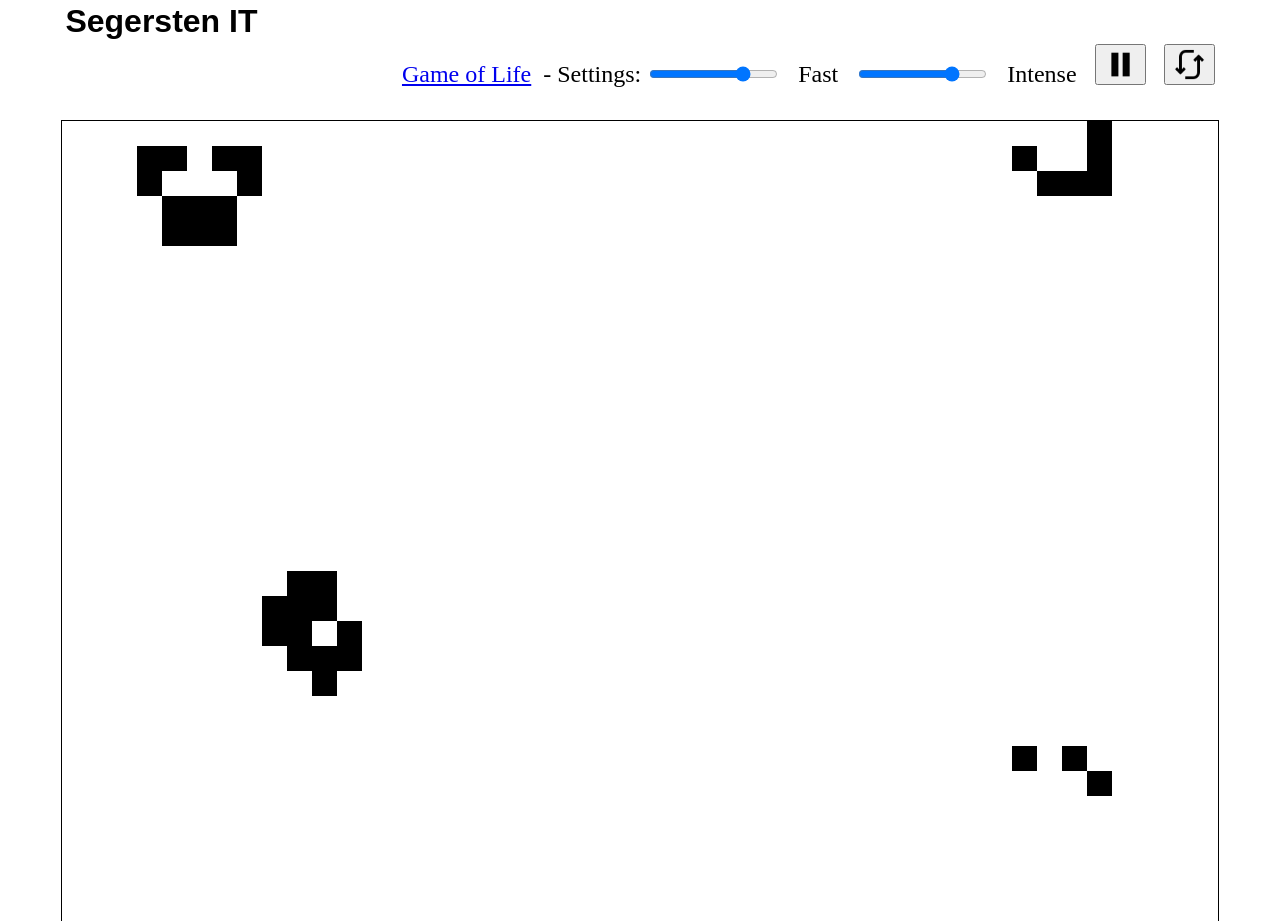
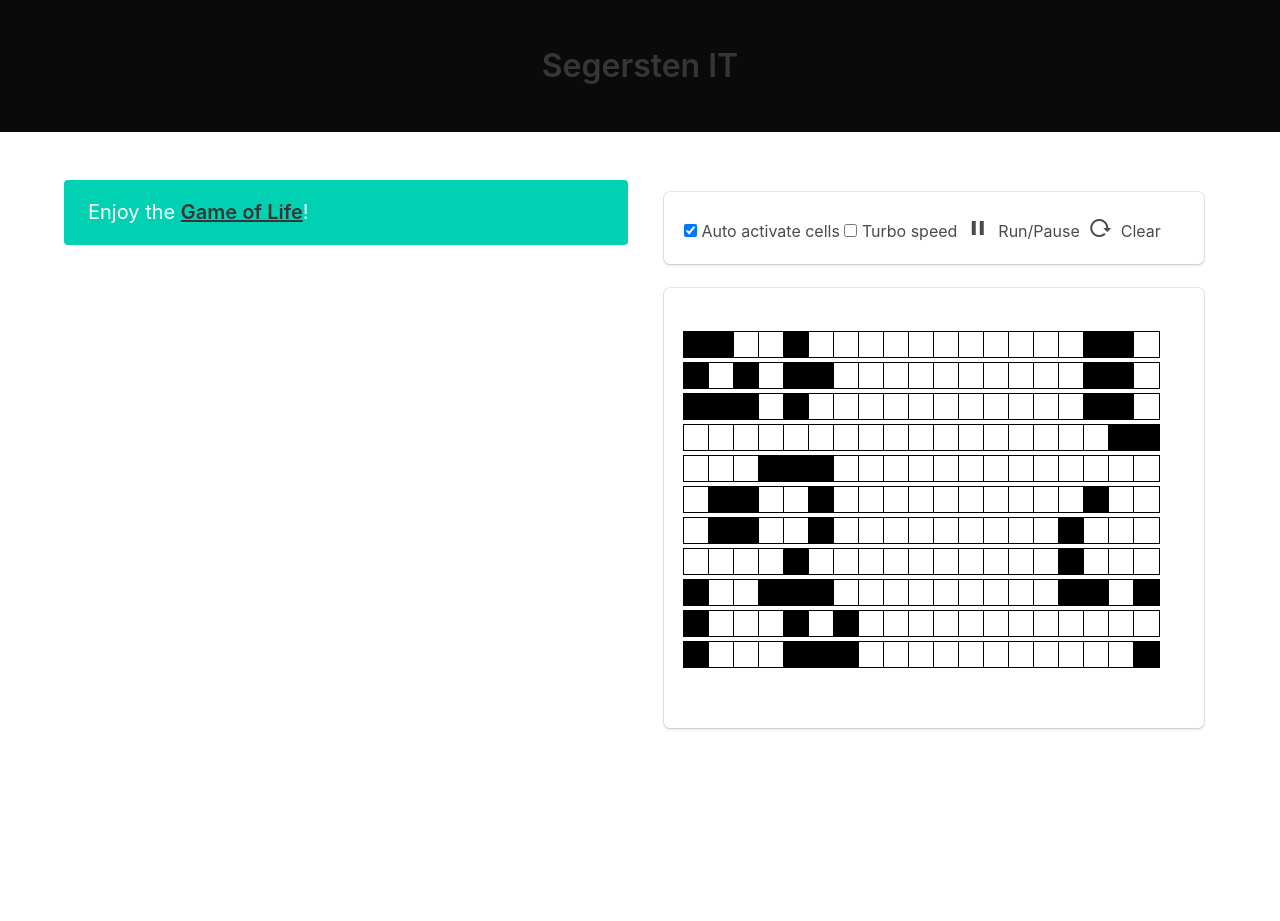
Before and after one commit to persegersten/gol, a website: page index.html in a window 1280 px wide. After the commit the page ends 800 px from the top, so only its background shows below. Drawn offline with nearby package versions, Linux system fonts and the light colour scheme.

Commit message:
new first page

```diff
--- a/index.html
+++ b/index.html
@@ -1,56 +1,97 @@
-<html>
+<!DOCTYPE html>
 <html>
 	<head>
-	<link rel=stylesheet type="text/css" href="main.css">
-	<!-- script type="text/javascript" src="https://ajax.googleapis.com/ajax/libs/jquery/1.11.0/jquery.min.js"></script -->
+		<meta charset="utf-8">
+		<meta name="viewport" content="width=device-width, initial-scale=1">
+		<title>segersten.eu</title>
+		<link rel="stylesheet" href="https://cdnjs.cloudflare.com/ajax/libs/bulma/0.7.0/css/bulma.min.css">
+    <link rel="stylesheet" href="https://cdn.materialdesignicons.com/2.1.19/css/materialdesignicons.min.css">
+		<!-- script defer src="https://use.fontawesome.com/releases/v5.0.7/js/all.js"></script-->
+    <!-- <link rel="stylesheet" href="styles/debug.css"> -->
+        <style>
+
+          .center {
+              display: flex;
+              justify-content: center;
+              align-items: center;
+          }
+          #container {
+            min-height:400px;
+            width:100%;
+            position: relative;
+          }
+          .cell {
+	          margin:0;
+	          padding:0;
+	          border:none;
+	          outline:1px solid #000;
+	          display:inline-block;
+            height:100%;
+            width:100%;
+          }
+
+                  </style>
       <script src="https://ajax.googleapis.com/ajax/libs/jquery/3.6.0/jquery.min.js"></script>
 	</head>
 	<body>
-	<!-- script type="text/javascript">
-		const module = {};
-	</script -->
     <script type="module">
-		import
-		   // {sessionTick, switchTheme} from
-		   "./main.js";
-
-		// module.sessionTickFromModule = sessionTick;
-		// module.switchThemeFromModule = switchTheme;
+      import "./main.js";
     </script>
-	<table style="width:100%">
-		<tr>
-			<td style="text-align:left">
-				<div id="information_bar">
-					<span id="title">Segersten IT</span>
+		<section class="hero has-background-black">
+      <div class="hero-body">
+        <div class="container">
+					<figure class="image center
+          <div class="container">
+            <h1 class="title">
+              Segersten IT
+              </h1>
           </div>
-			</td>
-		</tr>
-		<tr>
-			<td style="text-align:right">
+      </div>
+  </section>
+  <!-- /.section -->
+  <section class="section">
+    <div class="container">
+    <div class="columns">
+      <div class="column">
+        <div class="tile is-vertical">
+            <div class="notification is-primary"><p class="subtitle">
+              Enjoy the <strong><a href="https://en.wikipedia.org/wiki/Conway%27s_Game_of_Life">Game of Life</a></strong>!
+              </p>
+            </div>
+          </div>
+      </div>
+      <div class="column">
+        <div class="tile is-vertical is-parent">
+          <div class="tile is-child box">
             <div id="gol_control_bar">
-					<span><a href="https://en.wikipedia.org/wiki/Conway%27s_Game_of_Life">Game of Life</a>
-						&nbsp;-&nbsp;Settings:
+              <label class="checkbox">
+                <input id="auto_activate" type="checkbox">
+                Auto activate cells
+              </label>
+              <label class="checkbox">
+                <input id="turbo_speed" type="checkbox">
+                Turbo speed
+              </label>
+              <span class="icon-text">
+                <span class="icon is-medium">
+                  <i id="btn_onoff" class="mdi mdi-24px mdi-pause"></i>
                 </span>
-
-					<input id="speedrange" type="range" min="0" max="99" value="75" title="Speed" aria-label="Speed">
-					&nbsp;
-					<span id="speed"></span>
-					&nbsp;
-					<input id="autocreaterange" type="range" min="0" max="99" value="75" title="Auto create" aria-label="Auto create">
-					&nbsp;
-					<span id="autocreate"></span>
-					&nbsp;
-					<button id="btn_onoff" title="On/Off">
-						<img id="onof_img" src="icons8-pause-50.png" height="35"/>
-					</button>
-					&nbsp;
-					<button id="btn_refresh" title="Clear grid">
-						<img src="icons8-refresh-50.png" height="35"/>
-					</button>
+                <span>Run/Pause</span>
+              </span>
+              <span class="icon-text"></span>
+                <span class="icon is-medium">
+                  <i id="btn_refresh" class="mdi mdi-24px mdi-reload"></i>
+                </span>
+                <span>Clear</span>
+              </span>
               </div>
-			</td>
-		</tr>
-	</table>
+          </div>
+          <div class="tile is-child box">
             <div id="container"></div>
+          </div>
+          </div>
+      </div>
+  </div>
+  </section>
 	</body>
 </html>
--- a/index3.html
+++ /dev/null
@@ -1,115 +0,0 @@
-<!DOCTYPE html>
-<html>
-	<head>
-		<meta charset="utf-8">
-		<meta name="viewport" content="width=device-width, initial-scale=1">
-		<title>Hello Bulma!</title>
-		<link rel="stylesheet"
-        href="https://cdnjs.cloudflare.com/ajax/libs/bulma/0.7.0/css/bulma.min.css">
-		<!-- script defer src="https://use.fontawesome.com/releases/v5.0.7/js/all.js"></script-->
-    <!-- <link rel="stylesheet" href="styles/debug.css"> -->
-        <style>
-
-          .center {
-              display: flex;
-              justify-content: center;
-              align-items: center;
-          }
-          #container {
-            min-height:400px;
-            width:100%;
-            position: relative;
-          }
-          .cell {
-	          margin:0;
-	          padding:0;
-	          border:none;
-	          outline:1px solid #000;
-	          display:inline-block;
-            height:100%;
-            width:100%;
-          }
-
-                  </style>
-      <script src="https://ajax.googleapis.com/ajax/libs/jquery/3.6.0/jquery.min.js"></script>
-	</head>
-	<body>
-    <script type="module">
-      import "./main.js";
-    </script>
-		<section class="hero has-background-black">
-      <div class="hero-body">
-        <div class="container">
-					<figure class="image center
-          <div class="container">
-            <h1 class="title">
-              Segersten IT
-              </h1>
-          </div>
-      </div>
-  </section>
-
-  <!-- /.section -->
-  <section class="section">
-    <div class="container">
-      <div class="columns">
-        <div class="column">
-          <!-- ... -->
-          <div class="notification is-primary">
-            <p class="is-size-5">dsfs dsfdsf dsfdfdsf sdfdsfdsfdsf sdf</p>
-          </div>
-        </div>
-        <div class="column">
-          <!-- ... -->
-          <div class="notification"><p class="is-size-5">dsfs dsfdsf dsfdfdsf sdfdsfdsfdsf sdf</p></div>
-        </div>
-        <div class="column">
-          <!-- ... -->
-          <div class="notification"><p class="is-size-5">dsfs dsfdsf dsfdfdsf sdfdsfdsfdsf sdf</p></div>
-        </div>
-      </div>
-    </div>
-  </section>
-  <!-- /.section -->
-  <section class="section">
-    <div class="container">
-    <div class="columns">
-      <div class="column">
-        <div class="tile is-vertical">
-            <div class="notification"><p class="subtitle">
-              Enjoy the <strong><a href="https://en.wikipedia.org/wiki/Conway%27s_Game_of_Life">Game of Life</a></strong>!
-              </p>
-            </div>
-          </div>
-      </div>
-      <div class="column">
-        <div class="tile is-vertical is-parent">
-          <div class="tile is-child box">
-          <div id="gol_control_bar">
-              <span>Settings:</span>
-              <input id="speedrange" type="range" min="0" max="99" value="75" title="Speed" aria-label="Speed">
-              &nbsp;
-              <span id="speed"></span>
-             &nbsp;
-              <input id="autocreaterange" type="range" min="0" max="99" value="75" title="Auto create" aria-label="Auto create">
-              &nbsp;
-              <span id="autocreate"></span>
-             &nbsp;
-              <button id="btn_onoff" title="On/Off">
-                <img id="onof_img" src="icons8-pause-50.png" height="35"/>
-              </button>
-              &nbsp;
-              <button id="btn_refresh" title="Clear grid">
-                <img src="icons8-refresh-50.png" height="35"/>
-              </button>
-            </div>
-          </div>
-          <div class="tile is-child box">
-            <div id="container"></div>
-          </div>
-          </div>
-      </div>
-  </div>
-  </section>
-	</body>
-</html>
--- a/main.js
+++ b/main.js
@@ -84,10 +84,35 @@ function createInteractionMenu() {
     $("#speed").text(context.speedName[context.theSpeedIndex]);
     $("#autocreate").text(context.createName[context.theSpeedIndex]);
 
-    // Handler for the toggle button.
+    $("#turbo_speed").click(function() {
+    console.log("Clicked turbo speed");
+
+    if ($(this).is(':checked')) {
+        context.theSpeedIndex = 0;
+     } else {
+        context.theSpeedIndex = 2;
+     }
+
+     updateSpeed();
+    });
+
+    $("#auto_activate").prop('checked', true);
+    context.theCreateIndex = 1;
+    $("#auto_activate").click(function() {
+        console.log("Clicked auto activate");
+
+        if ($(this).is(':checked')) {
+            context.theCreateIndex = 1;
+        } else {
+            context.theCreateIndex = 4;
+         }
+        });
+
     $("#btn_onoff").on("click", function(){
         console.log("Clicked on/off toggle");
         $(this).toggleClass("active");
+        $(this).toggleClass("mdi-pause");
+        $(this).toggleClass("mdi-play");
         if($(this).hasClass("active")){
             $(this).find('img').attr("src", "icons8-start-50.png");
             clearInterval(context.repeater);
```
Lines whose indentation alone changed are shown as unchanged.
